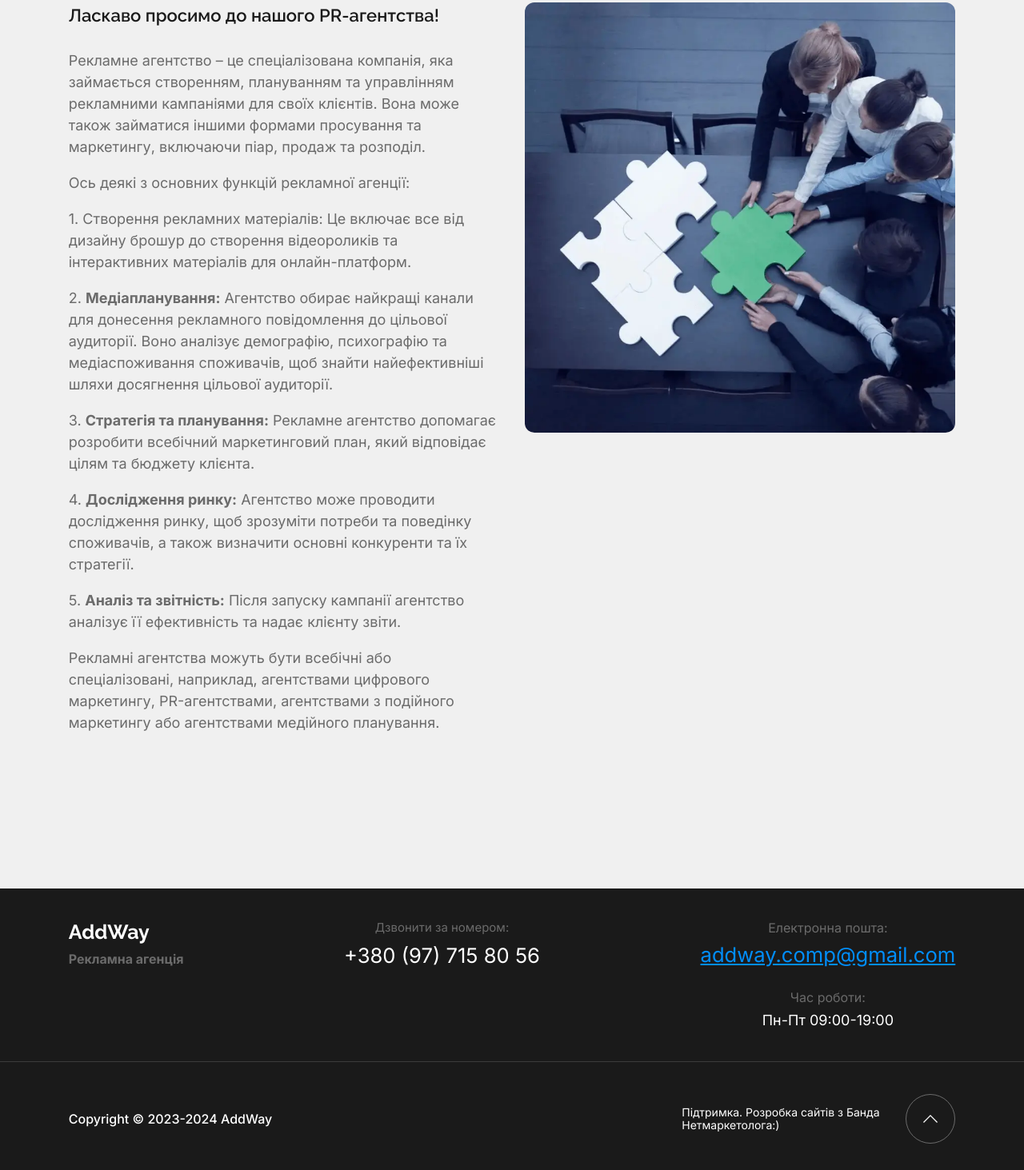
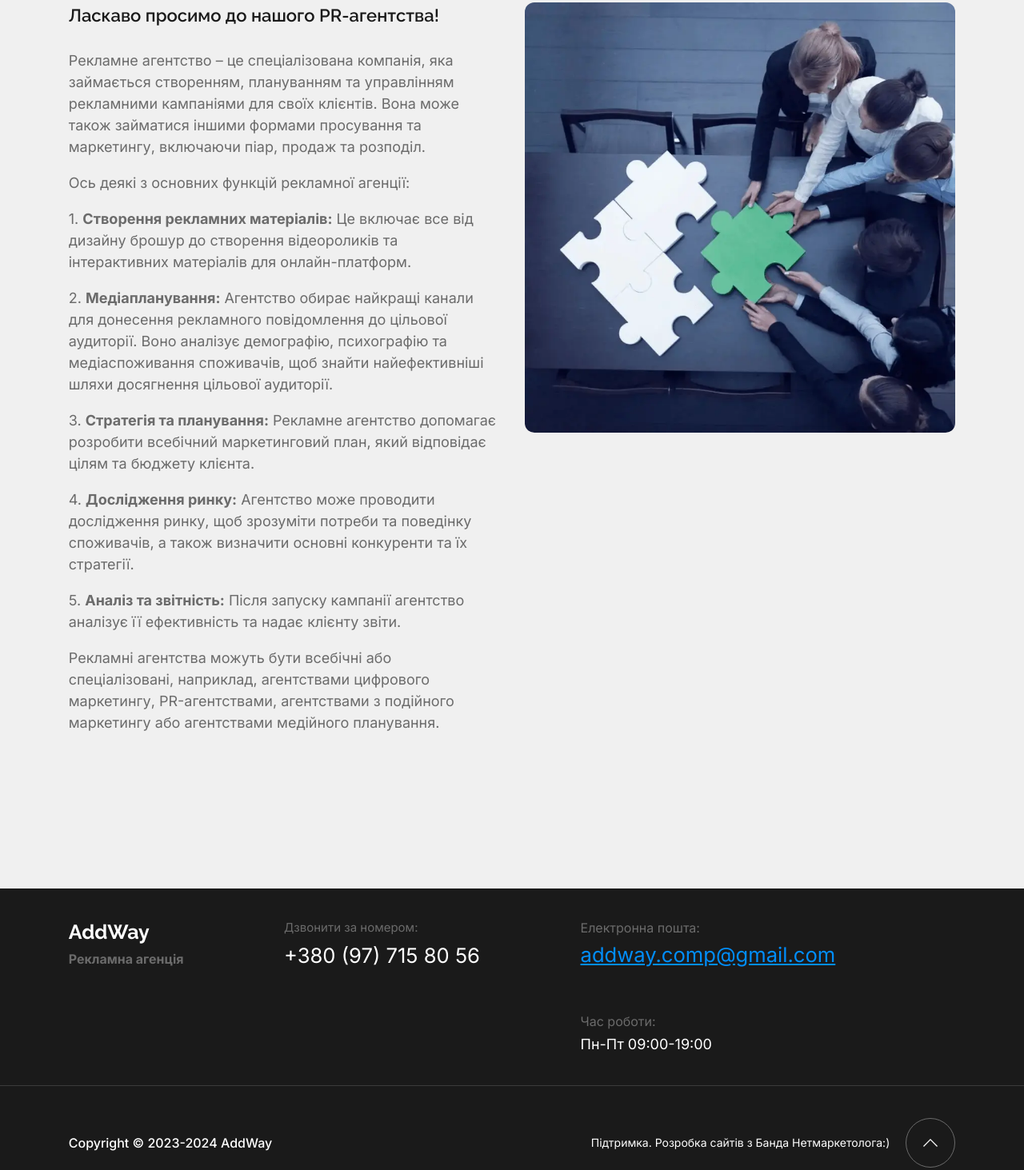
Before and after one commit to netmarketolog/new-addway, a website built with Parcel: page src/about-us.html in a window 1280 px wide. Shown: the part 478-1941 px from the top of the page at 80% size. Built offline with nearby package versions, Linux system fonts and the light colour scheme; some packages are replaced by stand-ins of ours; no server answers; the database is empty.

Commit message:
fixed footer styles

```diff
--- a/src/partials/about.html
+++ b/src/partials/about.html
@@ -22,9 +22,9 @@
 
         <p class="paragraph">Ось деякі з основних функцій рекламної агенції:</p>
         <p class="paragraph">
-          1. Створення рекламних матеріалів: Це включає все від дизайну брошур
-          до створення відеороликів та інтерактивних матеріалів для
-          онлайн-платформ.
+          1. <strong>Створення рекламних матеріалів:</strong> Це включає все від
+          дизайну брошур до створення відеороликів та інтерактивних матеріалів
+          для онлайн-платформ.
         </p>
         <p class="paragraph">
           2. <strong>Медіапланування:</strong> Агентство обирає найкращі канали
--- a/src/sass/_footer.scss
+++ b/src/sass/_footer.scss
@@ -11,6 +11,7 @@
     @media screen and (min-width: $desktop) {
       display: flex;
       justify-content: space-between;
+      text-align: start;
     }
   }
 
@@ -62,11 +63,21 @@
     @media screen and (min-width: $tablet) {
       margin-bottom: 30px;
     }
+
+    @media screen and (min-width: $desktop) {
+      margin-bottom: 60px;
+    }
   }
 
   &__email__title {
     margin-bottom: 9px;
     color: var(--second-title-color);
+  }
+
+  &__email {
+    @media screen and (min-width: $desktop) {
+      padding-right: 150px;
+    }
   }
 
   &__working__text {
@@ -188,7 +199,6 @@
 
     @media screen and (min-width: $desktop) {
       margin-top: 0;
-      width: 260px;
     }
   }
 }
```
